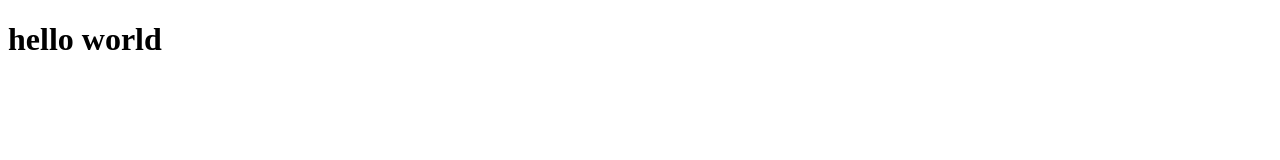
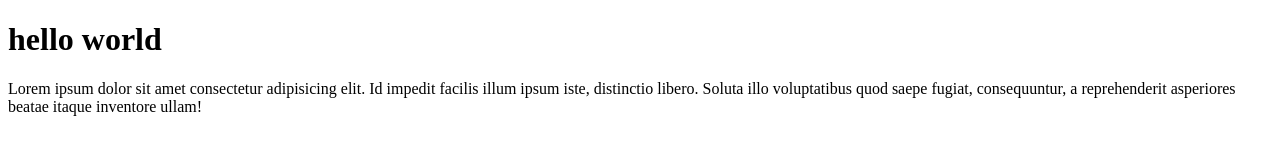
Before and after one commit to panjimalikibrahim/panji-git-test, a plain HTML site: page index.html in a window 1280 px wide. Drawn offline with Linux system fonts and the light colour scheme.

Commit message:
menambahkan paragraf

```diff
--- a/index.html
+++ b/index.html
@@ -7,5 +7,6 @@
 </head>
 <body>
     <h1>hello world</h1>
+    <p>Lorem ipsum dolor sit amet consectetur adipisicing elit. Id impedit facilis illum ipsum iste, distinctio libero. Soluta illo voluptatibus quod saepe fugiat, consequuntur, a reprehenderit asperiores beatae itaque inventore ullam!</p>
 </body>
 </html>
```
